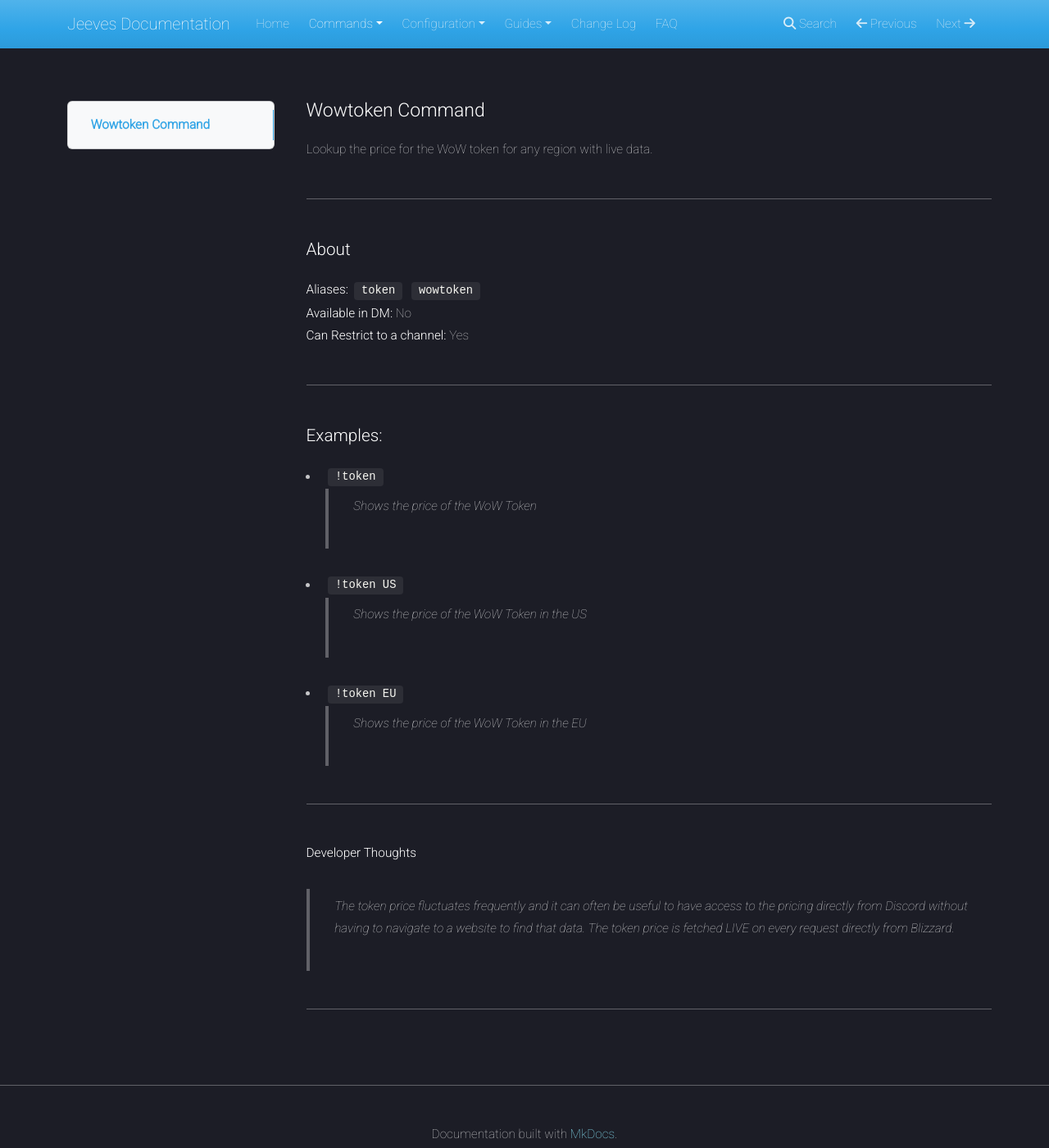
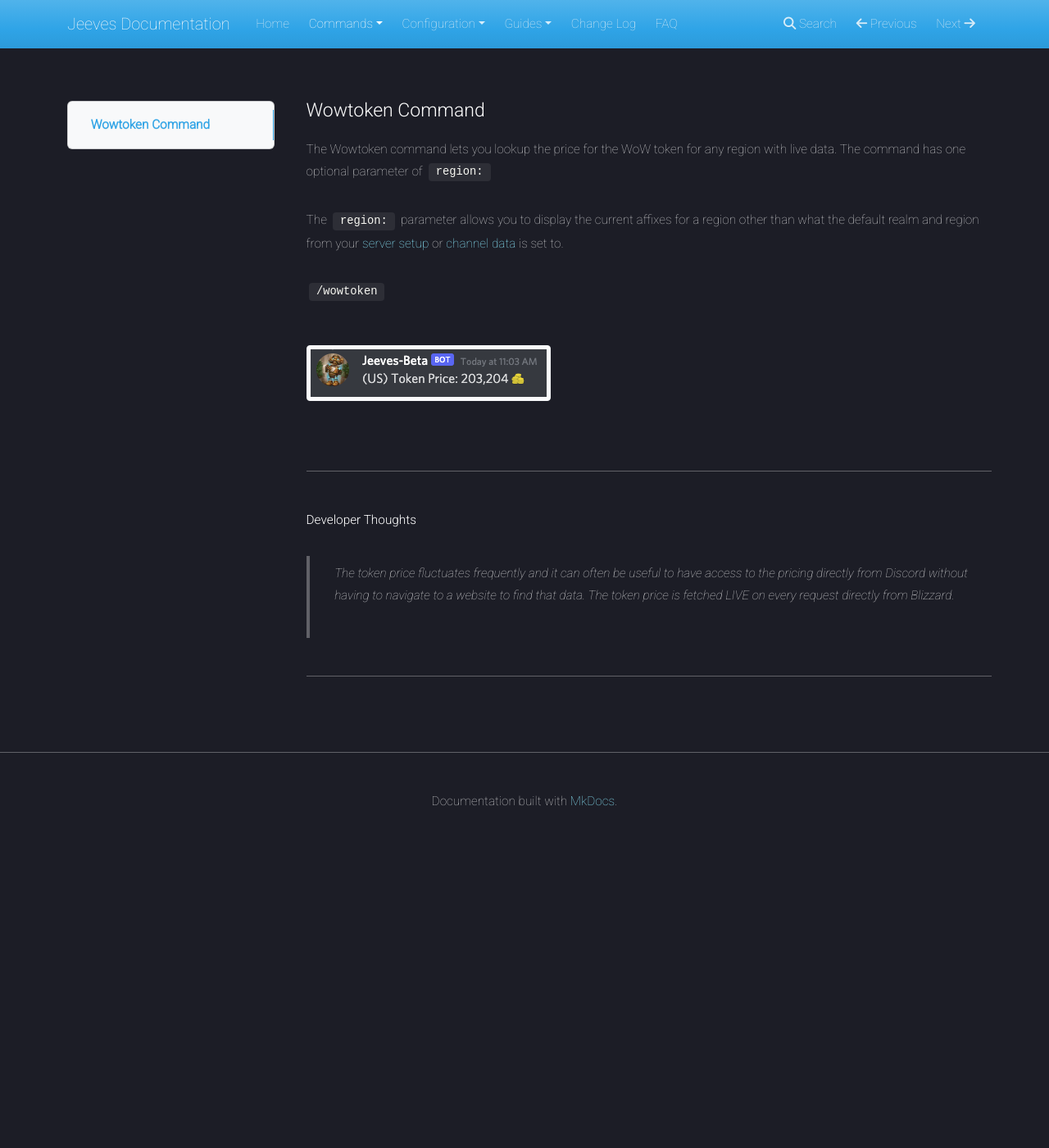
Before and after one commit to TeamJeeves/Jeeves-Bot-Documentation, an MkDocs documentation site: the page built from docs/commands/world info/wowtoken.md, in a window 1280 px wide and 1400 px high. Shown: the whole window at 82% size. Built offline with MkDocs 1.6.1, drawn with Linux system fonts in a browser that asks for light colours; nearby versions of some CDN libraries.

Commit message:
wowtoken updates.

```diff
--- a/docs/commands/world info/wowtoken.md
+++ b/docs/commands/world info/wowtoken.md
@@ -1,23 +1,15 @@
 # Wowtoken Command
 
-Lookup the price for the WoW token for any region with live data.
-***
-### About
+The Wowtoken command lets you lookup the price for the WoW token for any region with live data. The command has one optional parameter of `region:`
 
-**Aliases:** `token` `wowtoken`
-**Available in DM:** No
-**Can Restrict to a channel:** Yes
+The `region:` parameter allows you to display the current affixes for a region other than what the default realm and region from your [server setup](../../configuration/setup.md) or [channel data](../../guides/Channel-Data.md) is set to.
+
+`/wowtoken`
+
+![Wow Token Example](../../img/wowtoken.png)
 
 ***
-### Examples:
 
-* `!token`
-  > Shows the price of the WoW Token
-* `!token US`
-  > Shows the price of the WoW Token in the US
-* `!token EU`
-  > Shows the price of the WoW Token in the EU
-***
 **Developer Thoughts**
 >The token price fluctuates frequently and it can often be useful to have access to the pricing directly from Discord without having to navigate to a website to find that data. The token price is fetched LIVE on every request directly from Blizzard.
 ***
```
Also changed, not shown: docs/img/wowtoken.png (added).
